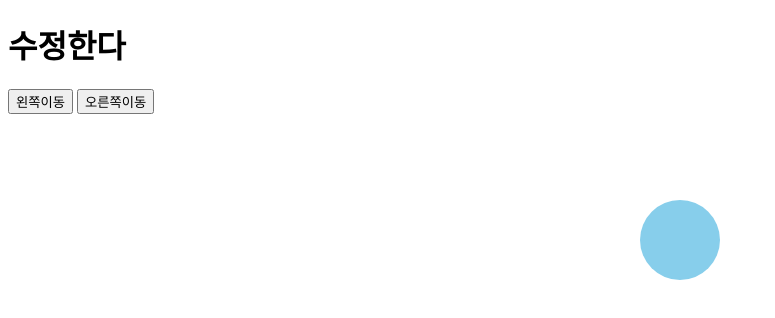
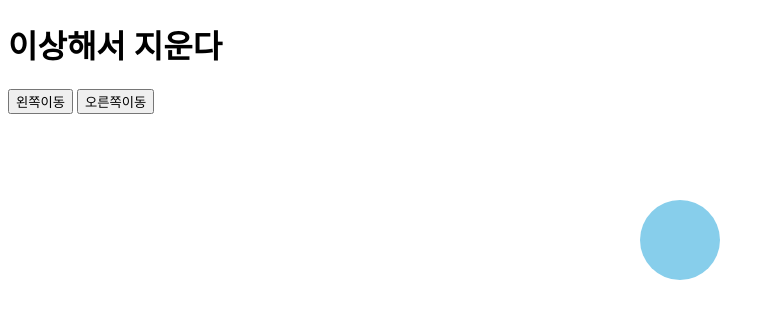
Before and after one commit to albatro33/What-The-Hell, a plain HTML site: page test.html in a window 1280 px wide. Shown: the whole page, without its empty margins (0-775 px from the left). Drawn offline with Linux system fonts and the light colour scheme.

Commit message:
h1변경

```diff
--- a/test.html
+++ b/test.html
@@ -54,7 +54,7 @@
 </head>
 
 <body>
-<h1> 수정한다</h1>
+<h1> 이상해서 지운다</h1>
     <div id="box"></div>
     <button onclick="move_left_right('left');">왼쪽이동</button>
     <button onclick="move_left_right('right');">오른쪽이동</button>
```
